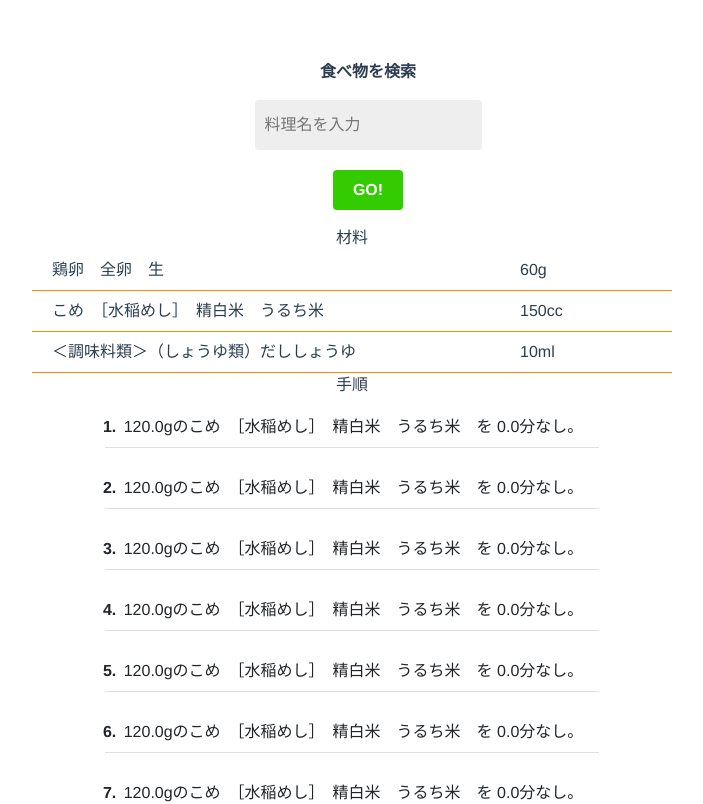
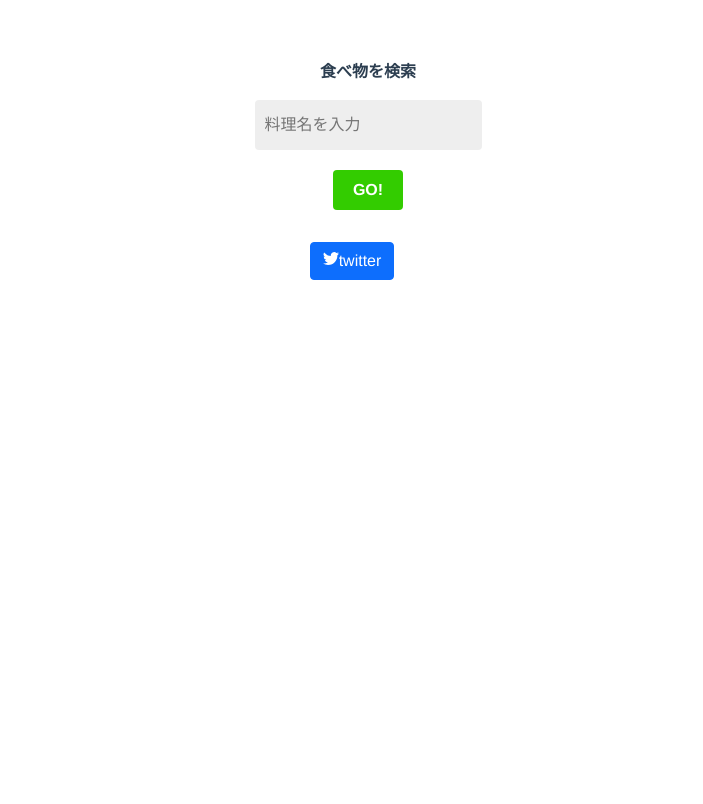
Before and after one commit to jack-app/jackHack2022_F, a Vue app: page / in a window 1280 px wide. Shown: the top 804 px of the page, without its empty margins (288-991 px from the left). Built offline with nearby package versions, Linux system fonts and the light colour scheme.

Commit message:
apiを呼べるようにした

```diff
--- a/src/App.vue
+++ b/src/App.vue
@@ -1,22 +1,36 @@
 <template>
   <div id="app">
-    <SearchBox />
-    <RecipeTemplate />
+    <SearchBox @getRecipe="getRecipe" />
+    <RecipeTemplate v-if="recipe" :recipe="recipe" />
     <TwitterButton />
   </div>
 </template>
 
 <script>
-import SearchBox from '@/components/SearchBox.vue';
-import RecipeTemplate from '@/components/RecipeTemplate.vue';
-import TwitterButton from '@/components/TwitterButton.vue';
+import SearchBox from "@/components/SearchBox.vue";
+import RecipeTemplate from "@/components/RecipeTemplate.vue";
+import TwitterButton from "@/components/TwitterButton.vue";
+
+import axios from "axios";
 
 export default {
-  name: 'App',
+  name: "App",
   components: {
     RecipeTemplate,
     SearchBox,
     TwitterButton,
+  },
+  data: () => ({
+    recipe: "",
+  }),
+  methods: {
+    getRecipe(menu) {
+      axios
+        .get(`${process.env.VUE_APP_URL}/api?menu=${menu}`)
+        .then((response) => {
+          this.recipe = response.data;
+        });
+    },
   },
 };
 </script>
--- a/src/components/RecipeIngredients.vue
+++ b/src/components/RecipeIngredients.vue
@@ -1,10 +1,6 @@
 <template>
   <div class="container">
-    <div
-      class="row p-2"
-      v-for="ingredient in ingredients"
-      :key="ingredient.key"
-    >
+    <div class="row p-2" v-for="(ingredient, key) in ingredients" :key="key">
       <p class="col-9 m-0">{{ ingredient.item }}</p>
       <p class="col-3 m-0">
         {{ ingredient.servingVolume }}{{ ingredient.servingUnit }}
@@ -15,31 +11,10 @@
 
 <script>
 export default {
-  data: () => ({
-    ingredients: [
-      {
-        item: '\u9d8f\u5375\u3000\u5168\u5375\u3000\u751f\u3000',
-        servingVolume: 60,
-        servingSize: '',
-        servingUnit: 'g',
-        key: 0,
-      },
-      {
-        item: '\u3053\u3081\u3000\uff3b\u6c34\u7a32\u3081\u3057\uff3d\u3000\u7cbe\u767d\u7c73\u3000\u3046\u308b\u3061\u7c73\u3000',
-        servingVolume: 150,
-        servingSize: '',
-        servingUnit: 'cc',
-        key: 1,
-      },
-      {
-        item: '\uff1c\u8abf\u5473\u6599\u985e\uff1e\uff08\u3057\u3087\u3046\u3086\u985e\uff09\u3060\u3057\u3057\u3087\u3046\u3086\u3000',
-        servingVolume: 10,
-        servingSize: '',
-        servingUnit: 'ml',
-        key: 2,
-      },
-    ],
-  }),
+  props: ["ingredients"],
+  mounted() {
+    console.log(this.ingredients);
+  },
 };
 </script>
 
--- a/src/components/RecipeProcess.vue
+++ b/src/components/RecipeProcess.vue
@@ -2,8 +2,9 @@
   <li class="list-group-item">
     <!--div class="card">
     <div class="card-body"-->
-      {{ process.volume }}gの{{ process.item }}を
-      {{ process.time }}分{{ process.cook }}。
+    {{ process.volume }}gの{{ process.item }}を {{ process.time }}分{{
+      process.cook
+    }}。
     <!--/div>
   </div-->
   </li>
@@ -11,17 +12,7 @@
 
 <script>
 export default {
-  data: () => ({
-    process: {
-      FoodGroup: "1",
-      FoodNumber: "1088",
-      RefNum: "93",
-      item: "\u3053\u3081\u3000\uff3b\u6c34\u7a32\u3081\u3057\uff3d\u3000\u7cbe\u767d\u7c73\u3000\u3046\u308b\u3061\u7c73\u3000",
-      volume: "120.0",
-      cook: "\u306a\u3057",
-      time: "0.0",
-    },
-  }),
+  props: ["process"],
 };
 </script>
 
--- a/src/components/RecipeProcesses.vue
+++ b/src/components/RecipeProcesses.vue
@@ -1,8 +1,14 @@
 <template>
   <div>
-    <ol class="list-group list-group-numbered list-group-flush"
-        style="width: 70%; margin: auto;">
-    <RecipeProcess v-for="i in 8" :key="i" />
+    <ol
+      class="list-group list-group-numbered list-group-flush"
+      style="width: 70%; margin: auto"
+    >
+      <RecipeProcess
+        v-for="(process, key) in recipe"
+        :key="key"
+        :process="process"
+      />
     </ol>
   </div>
 </template>
@@ -14,12 +20,13 @@ export default {
   components: {
     RecipeProcess,
   },
+  props: ["recipe"],
 };
 </script>
 
 <!-- Add "scoped" attribute to limit CSS to this component only -->
 <style scoped>
-  ol {
+ol {
   counter-reset: list-count;
   list-style: none;
 }
--- a/src/components/RecipeTemplate.vue
+++ b/src/components/RecipeTemplate.vue
@@ -1,9 +1,9 @@
 <template>
   <div>
     材料
-    <RecipeIngredients />
+    <RecipeIngredients :ingredients="recipe.ingredients" />
     手順
-    <RecipeProcesses />
+    <RecipeProcesses :recipe="recipe.ingredients" />
   </div>
 </template>
 
@@ -16,6 +16,7 @@ export default {
     RecipeProcesses,
     RecipeIngredients,
   },
+  props: ["recipe"],
 };
 </script>
 
--- a/src/components/SearchBox.vue
+++ b/src/components/SearchBox.vue
@@ -1,67 +1,75 @@
 <template>
-
-  <form id="form1" action="自分のサイトURL" method="get">
+  <form>
     <ul>
-        <li><p id = "foodSearch">食べ物を検索</p></li>
-        <li><input id="sbox1"  name="s" type="text" placeholder="料理名を入力" /></li>
-        <li><input id="sbtn1"  type="submit" value="GO!" /></li>
+      <li><p id="foodSearch">食べ物を検索</p></li>
+      <li>
+        <input
+          id="sbox1"
+          v-model="menu"
+          type="text"
+          placeholder="料理名を入力"
+        />
+      </li>
+      <li><input id="sbtn1" type="button" @click="getRecipe" value="GO!" /></li>
     </ul>
   </form>
-
-
 </template>
 
-<script></script>
+<script>
+export default {
+  data: () => ({
+    menu: "",
+  }),
+  methods: {
+    getRecipe() {
+      this.$emit("getRecipe", this.menu);
+    },
+  },
+};
+</script>
 
 <!-- Add "scoped" attribute to limit CSS to this component only -->
 
 <style scoped>
-
-form #form1{
-    max-width:270px;
-    margin-bottom:15px;
-    padding-top:15%;
-    padding-bottom:4%;
+form #form1 {
+  max-width: 270px;
+  margin-bottom: 15px;
+  padding-top: 15%;
+  padding-bottom: 4%;
 }
 
-form ul{
-    list-style:none;
+form ul {
+  list-style: none;
 }
 
-
-
 form ul li p#foodSearch {
-    font-weight:bold;
+  font-weight: bold;
 }
 
-
-form ul li input#sbox1{
-    left:39%;
-    outline:0;
-    height:50px;
-    padding:0 10px;
-    border:none;
-    border-radius:4px;
-    background:#eee;
+form ul li input#sbox1 {
+  left: 39%;
+  outline: 0;
+  height: 50px;
+  padding: 0 10px;
+  border: none;
+  border-radius: 4px;
+  background: #eee;
 }
 
-
-form ul li input#sbtn1{
-    left:53%;
-    width:70px;
-    height:40px;
-    border-radius:4px;
-    background:#3c0;
-    border:none;
-    color:#fff;
-    font-weight:bold;
-    font-size:16px;
-    margin-top:20px;
+form ul li input#sbtn1 {
+  left: 53%;
+  width: 70px;
+  height: 40px;
+  border-radius: 4px;
+  background: #3c0;
+  border: none;
+  color: #fff;
+  font-weight: bold;
+  font-size: 16px;
+  margin-top: 20px;
 }
 
-
-form ul li input#sbtn1:hover{
-color:#000;
+form ul li input#sbtn1:hover {
+  color: #000;
 }
-
 </style>
```
Also changed, not shown: src/components/RecipeProcess2.vue (+5 -15 lines). Lines whose indentation alone changed are shown as unchanged.
